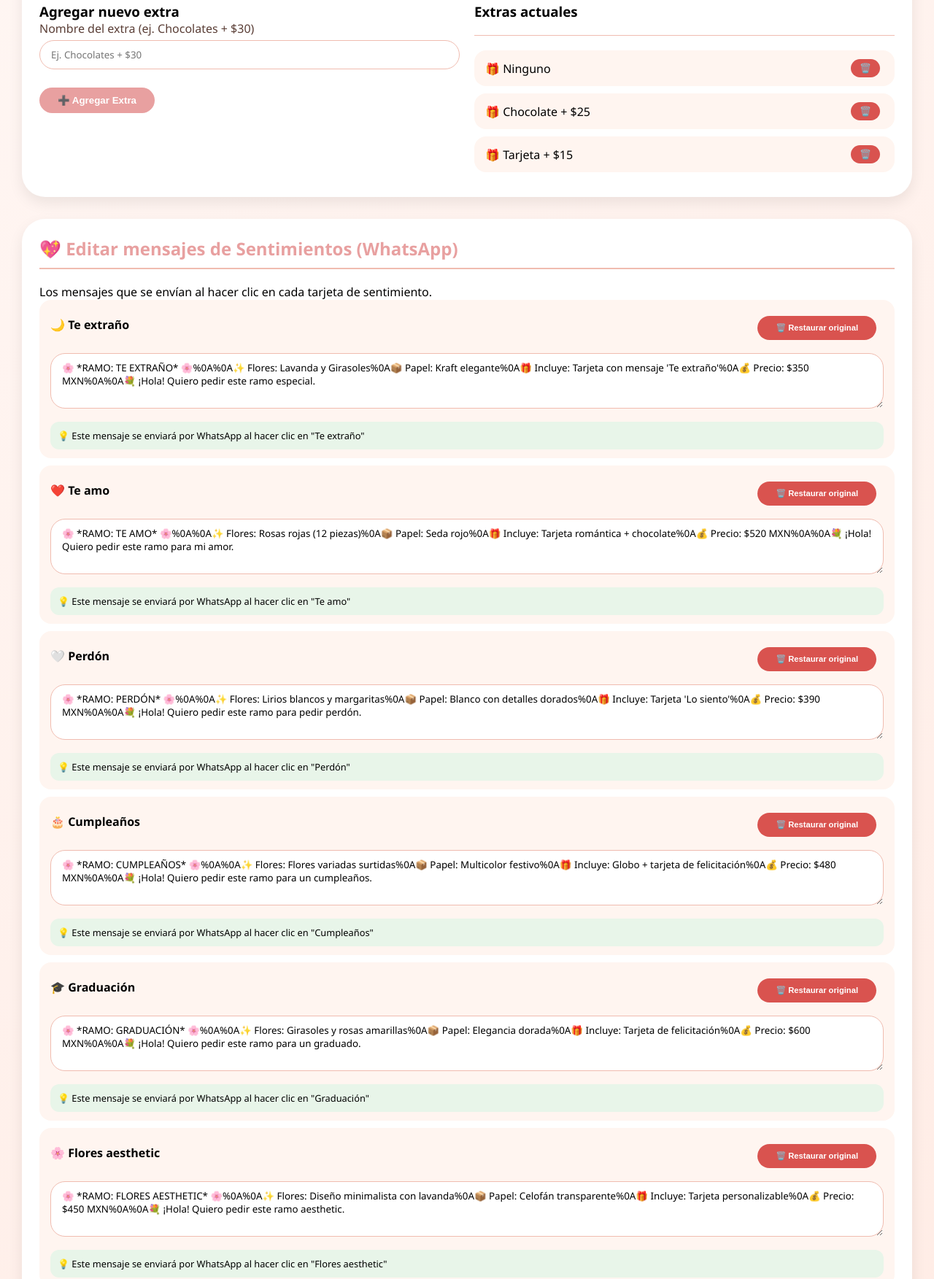
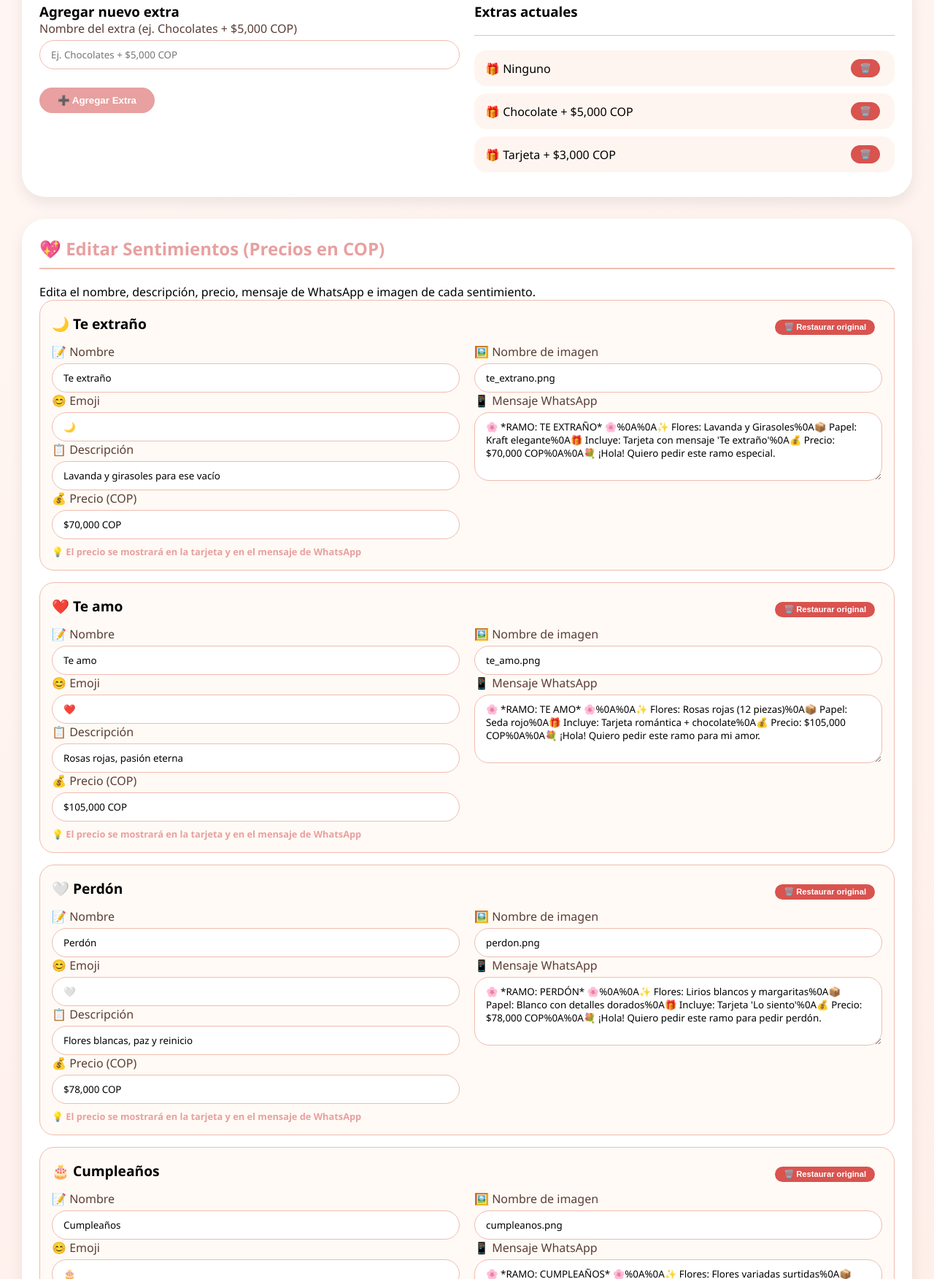
Before and after one commit to LFCA13/lfca.github.io, a plain HTML site: page admin.html in a window 1280 px wide. Shown: the part 1047-2800 px from the top of the page at 73% size. Drawn offline with Linux system fonts and the light colour scheme.

Commit message:
admin v2

```diff
--- a/admin.html
+++ b/admin.html
@@ -3,7 +3,7 @@
 <head>
     <meta charset="UTF-8">
     <meta name="viewport" content="width=device-width, initial-scale=1.0">
-    <title>Panel Admin | Florería Pétalos</title>
+    <title>Panel Admin | Promesa en pétalos</title>
     <style>
         * {
             margin: 0;
@@ -17,17 +17,22 @@
             padding: 30px;
         }
 
-        @import url('https://fonts.googleapis.com/css2?family=Poppins:wght@300;400;500;600&display=swap');
+        @import url('https://fonts.googleapis.com/css2?family=Playfair+Display:wght@400;500;600;700&family=Poppins:wght@300;400;500;600&display=swap');
 
         .container {
-            max-width: 1300px;
+            max-width: 1400px;
             margin: 0 auto;
         }
 
         h1 {
             font-family: 'Playfair Display', serif;
             color: #d48c7c;
-            margin-bottom: 20px;
+            margin-bottom: 10px;
+        }
+
+        .subtitulo {
+            color: #b8958a;
+            margin-bottom: 30px;
         }
 
         .admin-card {
@@ -101,6 +106,8 @@
             margin-top: 20px;
             border-top: 1px solid #f0bcb0;
             padding-top: 20px;
+            max-height: 400px;
+            overflow-y: auto;
         }
 
         .item {
@@ -131,12 +138,20 @@
             gap: 20px;
         }
 
-        .mensaje-ejemplo {
-            background: #e8f5e9;
-            padding: 10px;
-            border-radius: 12px;
-            font-size: 0.8rem;
-            margin-top: 8px;
+        .sentimiento-editor {
+            background: #fffaf5;
+            border-radius: 20px;
+            padding: 16px;
+            margin-bottom: 16px;
+            border: 1px solid #f0bcb0;
+        }
+
+        .sentimiento-header {
+            display: flex;
+            justify-content: space-between;
+            align-items: center;
+            margin-bottom: 12px;
+            flex-wrap: wrap;
         }
 
         .volver-link {
@@ -146,17 +161,22 @@
             text-decoration: none;
         }
 
-        @media (max-width: 700px) {
+        @media (max-width: 900px) {
             .grid-2 {
                 grid-template-columns: 1fr;
             }
+        }
+
+        .precio-cop {
+            color: #e8a0a0;
+            font-weight: bold;
         }
     </style>
 </head>
 <body>
 <div class="container">
-    <h1>🌸 Panel de Administrador</h1>
-    <p style="margin-bottom: 20px;">⚠️ Los cambios se guardan en TU navegador (solo los ves tú). Otros usuarios ven la versión original.</p>
+    <h1>🌺 Promesa en pétalos</h1>
+    <p class="subtitulo">Panel de administración - Precios en Pesos Colombianos (COP)</p>
 
     <!-- SECCIÓN: FLORES -->
     <div class="admin-card">
@@ -167,10 +187,6 @@
                 <div class="form-group">
                     <label>Nombre de la flor</label>
                     <input type="text" id="nuevaFlorNombre" placeholder="Ej. Tulipán">
-                </div>
-                <div class="form-group">
-                    <label>URL de imagen (opcional, usa una de internet)</label>
-                    <input type="text" id="nuevaFlorImagen" placeholder="https://...">
                 </div>
                 <button id="btnAgregarFlor">➕ Agregar Flor</button>
             </div>
@@ -207,8 +223,8 @@
             <div>
                 <h3>Agregar nuevo extra</h3>
                 <div class="form-group">
-                    <label>Nombre del extra (ej. Chocolates + $30)</label>
-                    <input type="text" id="nuevoExtraNombre" placeholder="Ej. Chocolates + $30">
+                    <label>Nombre del extra (ej. Chocolates + $5,000 COP)</label>
+                    <input type="text" id="nuevoExtraNombre" placeholder="Ej. Chocolates + $5,000 COP">
                 </div>
                 <button id="btnAgregarExtra">➕ Agregar Extra</button>
             </div>
@@ -219,17 +235,17 @@
         </div>
     </div>
 
-    <!-- SECCIÓN: EDITAR MENSAJES DE SENTIMIENTOS -->
+    <!-- SECCIÓN: EDITAR SENTIMIENTOS (con precios en COP) -->
     <div class="admin-card">
-        <h2>💖 Editar mensajes de Sentimientos (WhatsApp)</h2>
-        <p>Los mensajes que se envían al hacer clic en cada tarjeta de sentimiento.</p>
+        <h2>💖 Editar Sentimientos (Precios en COP)</h2>
+        <p>Edita el nombre, descripción, precio, mensaje de WhatsApp e imagen de cada sentimiento.</p>
         <div id="listaSentimientos"></div>
         <button id="btnGuardarSentimientos" class="btn-exito">💾 Guardar todos los cambios de sentimientos</button>
     </div>
 
     <!-- BOTONES GLOBALES -->
     <div style="margin-top: 20px;">
-        <button id="btnResetearTodo" class="btn-peligro">⚠️ Resetear todo a valores originales</button>
+        <button id="btnResetearTodo" class="btn-peligro">⚠️ Resetear todo a valores originales (COP)</button>
         <a href="index.html" class="volver-link">← Volver a la tienda</a>
     </div>
 </div>
@@ -241,18 +257,60 @@
     const STORAGE_EXTRAS = "admin_extras_personalizados";
     const STORAGE_SENTIMIENTOS = "admin_sentimientos_personalizados";
 
-    // ========== VALORES ORIGINALES ==========
+    // ========== VALORES ORIGINALES (CON PRECIOS EN COP) ==========
     const FLORES_ORIGINALES = ["Rosa roja", "Girasol", "Lavanda", "Margarita"];
     const PAPELES_ORIGINALES = ["Kraft", "Rosado pastel", "Celofán transparente"];
-    const EXTRAS_ORIGINALES = ["Ninguno", "Chocolate + $25", "Tarjeta + $15"];
+    const EXTRAS_ORIGINALES = ["Ninguno", "Chocolate + $5,000 COP", "Tarjeta + $3,000 COP"];
 
     const SENTIMIENTOS_ORIGINALES = [
-        { nombre: "Te extraño", emoji: "🌙", mensaje: "🌸 *RAMO: TE EXTRAÑO* 🌸%0A%0A✨ Flores: Lavanda y Girasoles%0A📦 Papel: Kraft elegante%0A🎁 Incluye: Tarjeta con mensaje 'Te extraño'%0A💰 Precio: $350 MXN%0A%0A💐 ¡Hola! Quiero pedir este ramo especial." },
-        { nombre: "Te amo", emoji: "❤️", mensaje: "🌸 *RAMO: TE AMO* 🌸%0A%0A✨ Flores: Rosas rojas (12 piezas)%0A📦 Papel: Seda rojo%0A🎁 Incluye: Tarjeta romántica + chocolate%0A💰 Precio: $520 MXN%0A%0A💐 ¡Hola! Quiero pedir este ramo para mi amor." },
-        { nombre: "Perdón", emoji: "🤍", mensaje: "🌸 *RAMO: PERDÓN* 🌸%0A%0A✨ Flores: Lirios blancos y margaritas%0A📦 Papel: Blanco con detalles dorados%0A🎁 Incluye: Tarjeta 'Lo siento'%0A💰 Precio: $390 MXN%0A%0A💐 ¡Hola! Quiero pedir este ramo para pedir perdón." },
-        { nombre: "Cumpleaños", emoji: "🎂", mensaje: "🌸 *RAMO: CUMPLEAÑOS* 🌸%0A%0A✨ Flores: Flores variadas surtidas%0A📦 Papel: Multicolor festivo%0A🎁 Incluye: Globo + tarjeta de felicitación%0A💰 Precio: $480 MXN%0A%0A💐 ¡Hola! Quiero pedir este ramo para un cumpleaños." },
-        { nombre: "Graduación", emoji: "🎓", mensaje: "🌸 *RAMO: GRADUACIÓN* 🌸%0A%0A✨ Flores: Girasoles y rosas amarillas%0A📦 Papel: Elegancia dorada%0A🎁 Incluye: Tarjeta de felicitación%0A💰 Precio: $600 MXN%0A%0A💐 ¡Hola! Quiero pedir este ramo para un graduado." },
-        { nombre: "Flores aesthetic", emoji: "🌸", mensaje: "🌸 *RAMO: FLORES AESTHETIC* 🌸%0A%0A✨ Flores: Diseño minimalista con lavanda%0A📦 Papel: Celofán transparente%0A🎁 Incluye: Tarjeta personalizable%0A💰 Precio: $450 MXN%0A%0A💐 ¡Hola! Quiero pedir este ramo aesthetic." }
+        {
+            nombre: "Te extraño",
+            emoji: "🌙",
+            descripcion: "Lavanda y girasoles para ese vacío",
+            precio: "$70,000 COP",
+            mensaje: "🌸 *RAMO: TE EXTRAÑO* 🌸%0A%0A✨ Flores: Lavanda y Girasoles%0A📦 Papel: Kraft elegante%0A🎁 Incluye: Tarjeta con mensaje 'Te extraño'%0A💰 Precio: $70,000 COP%0A%0A💐 ¡Hola! Quiero pedir este ramo especial.",
+            imagen: "te_extrano.png"
+        },
+        {
+            nombre: "Te amo",
+            emoji: "❤️",
+            descripcion: "Rosas rojas, pasión eterna",
+            precio: "$105,000 COP",
+            mensaje: "🌸 *RAMO: TE AMO* 🌸%0A%0A✨ Flores: Rosas rojas (12 piezas)%0A📦 Papel: Seda rojo%0A🎁 Incluye: Tarjeta romántica + chocolate%0A💰 Precio: $105,000 COP%0A%0A💐 ¡Hola! Quiero pedir este ramo para mi amor.",
+            imagen: "te_amo.png"
+        },
+        {
+            nombre: "Perdón",
+            emoji: "🤍",
+            descripcion: "Flores blancas, paz y reinicio",
+            precio: "$78,000 COP",
+            mensaje: "🌸 *RAMO: PERDÓN* 🌸%0A%0A✨ Flores: Lirios blancos y margaritas%0A📦 Papel: Blanco con detalles dorados%0A🎁 Incluye: Tarjeta 'Lo siento'%0A💰 Precio: $78,000 COP%0A%0A💐 ¡Hola! Quiero pedir este ramo para pedir perdón.",
+            imagen: "perdon.png"
+        },
+        {
+            nombre: "Cumpleaños",
+            emoji: "🎂",
+            descripcion: "Alegría y colores vibrantes",
+            precio: "$95,000 COP",
+            mensaje: "🌸 *RAMO: CUMPLEAÑOS* 🌸%0A%0A✨ Flores: Flores variadas surtidas%0A📦 Papel: Multicolor festivo%0A🎁 Incluye: Globo + tarjeta de felicitación%0A💰 Precio: $95,000 COP%0A%0A💐 ¡Hola! Quiero pedir este ramo para un cumpleaños.",
+            imagen: "cumpleanos.png"
+        },
+        {
+            nombre: "Graduación",
+            emoji: "🎓",
+            descripcion: "Éxito y nuevos comienzos",
+            precio: "$120,000 COP",
+            mensaje: "🌸 *RAMO: GRADUACIÓN* 🌸%0A%0A✨ Flores: Girasoles y rosas amarillas%0A📦 Papel: Elegancia dorada%0A🎁 Incluye: Tarjeta de felicitación%0A💰 Precio: $120,000 COP%0A%0A💐 ¡Hola! Quiero pedir este ramo para un graduado.",
+            imagen: "graduacion.png"
+        },
+        {
+            nombre: "Flores aesthetic",
+            emoji: "🌸",
+            descripcion: "Minimalismo y tendencia",
+            precio: "$90,000 COP",
+            mensaje: "🌸 *RAMO: FLORES AESTHETIC* 🌸%0A%0A✨ Flores: Diseño minimalista con lavanda%0A📦 Papel: Celofán transparente%0A🎁 Incluye: Tarjeta personalizable%0A💰 Precio: $90,000 COP%0A%0A💐 ¡Hola! Quiero pedir este ramo aesthetic.",
+            imagen: "aesthetic.png"
+        }
     ];
 
     // ========== FUNCIONES PARA CARGAR/GUARDAR ==========
@@ -354,16 +412,35 @@
         container.innerHTML = '';
         sentimientos.forEach((sent, idx) => {
             const div = document.createElement('div');
-            div.className = 'item';
-            div.style.flexDirection = 'column';
-            div.style.alignItems = 'stretch';
+            div.className = 'sentimiento-editor';
             div.innerHTML = `
-                <div style="display: flex; justify-content: space-between; align-items: center; flex-wrap: wrap;">
-                    <strong>${sent.emoji} ${sent.nombre}</strong>
-                    <button class="btn-peligro" onclick="eliminarSentimiento(${idx})" style="font-size:0.7rem;">🗑️ Restaurar original</button>
+                <div class="sentimiento-header">
+                    <strong style="font-size:1.2rem;">${sent.emoji} ${sent.nombre}</strong>
+                    <button class="btn-peligro" onclick="eliminarSentimiento(${idx})" style="font-size:0.7rem; padding:4px 12px;">🗑️ Restaurar original</button>
                 </div>
-                <textarea id="msgSent_${idx}" rows="3" style="margin-top: 8px;">${sent.mensaje}</textarea>
-                <div class="mensaje-ejemplo">💡 Este mensaje se enviará por WhatsApp al hacer clic en "${sent.nombre}"</div>
+                <div class="grid-2" style="margin-top: 10px;">
+                    <div>
+                        <label>📝 Nombre</label>
+                        <input type="text" id="nombreSent_${idx}" value="${sent.nombre.replace(/"/g, '&quot;')}">
+
+                        <label>😊 Emoji</label>
+                        <input type="text" id="emojiSent_${idx}" value="${sent.emoji}">
+
+                        <label>📋 Descripción</label>
+                        <input type="text" id="descSent_${idx}" value="${sent.descripcion.replace(/"/g, '&quot;')}">
+
+                        <label>💰 Precio (COP)</label>
+                        <input type="text" id="precioSent_${idx}" value="${sent.precio}" placeholder="Ej. $70,000 COP">
+                    </div>
+                    <div>
+                        <label>🖼️ Nombre de imagen</label>
+                        <input type="text" id="imagenSent_${idx}" value="${sent.imagen}" placeholder="te_extrano.png">
+
+                        <label>📱 Mensaje WhatsApp</label>
+                        <textarea id="msgSent_${idx}" rows="4">${sent.mensaje}</textarea>
+                    </div>
+                </div>
+                <div class="precio-cop" style="margin-top: 8px; font-size:0.8rem;">💡 El precio se mostrará en la tarjeta y en el mensaje de WhatsApp</div>
             `;
             container.appendChild(div);
         });
@@ -425,18 +502,29 @@
     document.getElementById('btnGuardarSentimientos').addEventListener('click', () => {
         const sentimientos = getSentimientos();
         const nuevosSentimientos = [...sentimientos];
+
         sentimientos.forEach((_, idx) => {
-            const textarea = document.getElementById(`msgSent_${idx}`);
-            if (textarea) {
-                nuevosSentimientos[idx].mensaje = textarea.value;
-            }
+            const nombreInput = document.getElementById(`nombreSent_${idx}`);
+            const emojiInput = document.getElementById(`emojiSent_${idx}`);
+            const descInput = document.getElementById(`descSent_${idx}`);
+            const precioInput = document.getElementById(`precioSent_${idx}`);
+            const imagenInput = document.getElementById(`imagenSent_${idx}`);
+            const msgTextarea = document.getElementById(`msgSent_${idx}`);
+
+            if (nombreInput) nuevosSentimientos[idx].nombre = nombreInput.value;
+            if (emojiInput) nuevosSentimientos[idx].emoji = emojiInput.value;
+            if (descInput) nuevosSentimientos[idx].descripcion = descInput.value;
+            if (precioInput) nuevosSentimientos[idx].precio = precioInput.value;
+            if (imagenInput) nuevosSentimientos[idx].imagen = imagenInput.value;
+            if (msgTextarea) nuevosSentimientos[idx].mensaje = msgTextarea.value;
         });
+
         guardarSentimientos(nuevosSentimientos);
-        alert("✅ Mensajes de sentimientos guardados correctamente");
+        alert("✅ Sentimientos guardados correctamente con precios en COP");
     });
 
     document.getElementById('btnResetearTodo').addEventListener('click', () => {
-        if (confirm("⚠️ ¿Estás segura/o? Esto borrará todas tus flores, papeles, extras y mensajes personalizados. Se restaurarán los valores originales.")) {
+        if (confirm("⚠️ ¿Estás seguro? Esto borrará todas tus flores, papeles, extras y mensajes personalizados. Se restaurarán los valores originales con precios en COP.")) {
             localStorage.removeItem(STORAGE_FLORES);
             localStorage.removeItem(STORAGE_PAPELES);
             localStorage.removeItem(STORAGE_EXTRAS);
@@ -445,7 +533,7 @@
             renderizarPapeles();
             renderizarExtras();
             renderizarSentimientos();
-            alert("✅ Todo ha sido restaurado a los valores originales");
+            alert("✅ Todo ha sido restaurado a los valores originales (precios en COP)");
         }
     });
 
```
